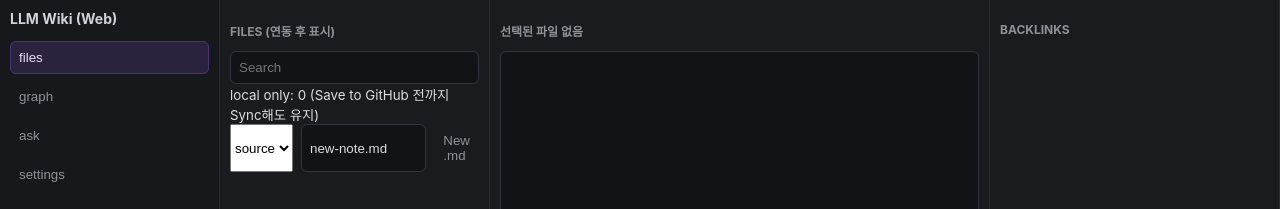
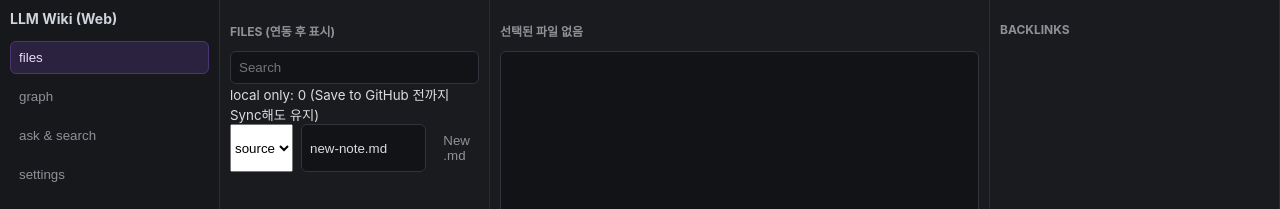
Before and after one commit to NameTakenK/MyTool, a React (Vite) app in the folder apps/web-app/: page / in a window 1280 px wide. Shown: the top 209 px of the page. Built offline with nearby package versions, Linux system fonts and the light colour scheme.

Commit message:
feat(web-app): rename Ask to Ask & Search with clickable results

```diff
--- a/apps/web-app/src/main.tsx
+++ b/apps/web-app/src/main.tsx
@@ -4,7 +4,7 @@ import ReactMarkdown from 'react-markdown';
 import './styles.css';
 
 type Doc = { path: string; content: string; zone: 'source' | 'wiki' };
-type Screen = 'files' | 'graph' | 'ask' | 'settings';
+type Screen = 'files' | 'graph' | 'askSearch' | 'settings';
 type GitHubConfig = {
   host: string;
   owner: string; repo: string; branch: string; token: string;
@@ -84,6 +84,7 @@ function App() {
   const [docs, setDocs] = useState<Doc[]>([]);
   const [active, setActive] = useState('');
   const [question, setQuestion] = useState('');
+  const [askMatches, setAskMatches] = useState<Doc[]>([]);
   const [search, setSearch] = useState('');
   const [screen, setScreen] = useState<Screen>('files');
   const [backups, setBackups] = useState<BackupSnapshot[]>([]);
@@ -226,9 +227,11 @@ function App() {
   }, [active]);
 
   const ask = () => {
-    const related = docs.filter((d) => d.content.toLowerCase().includes(question.toLowerCase()));
+    const q = question.trim().toLowerCase();
+    const related = q ? docs.filter((d) => d.content.toLowerCase().includes(q) || d.path.toLowerCase().includes(q)) : [];
+    setAskMatches(related);
     if (!related.length) return '아직 LLM 모델 연동은 없고, 현재는 문서 검색 기반 답변만 제공합니다.';
-    return `현재는 로컬 검색 기반입니다(LLM 미연동).\n답변 근거 문서:\n${related.map((d) => `- ${d.path}`).join('\n')}`;
+    return `현재는 로컬 검색 기반입니다(LLM 미연동).\n검색된 문서: ${related.length}개`;
   };
 
 
@@ -251,7 +254,7 @@ function App() {
   return <div className='app'>
     <aside className='left-nav'>
       <h2>LLM Wiki (Web)</h2>
-      {(['files', 'graph', 'ask', 'settings'] as Screen[]).map((s) => <button key={s} className={screen === s ? 'on' : ''} onClick={() => setScreen(s)}>{s}</button>)}
+      {(['files', 'graph', 'askSearch', 'settings'] as Screen[]).map((s) => <button key={s} className={screen === s ? 'on' : ''} onClick={() => setScreen(s)}>{s === 'askSearch' ? 'ask & search' : s}</button>)}
       <button onClick={() => syncFromServer('manual')}>Sync</button>
       <small>{status}</small>
     </aside>
@@ -278,7 +281,7 @@ function App() {
         </svg>
       </section>}
 
-      {screen === 'ask' && <section className='card ask-only'><h3>Ask Wiki</h3><p>현재는 LLM 모델 연동 전 단계입니다. 문서 검색 기반으로 답합니다.</p><input value={question} onChange={(e) => setQuestion(e.target.value)} /><pre>{question ? ask() : '질문을 입력하세요.'}</pre></section>}
+      {screen === 'askSearch' && <section className='card ask-only'><h3>Ask & Search</h3><p>현재는 LLM 모델 연동 전 단계입니다. 문서 검색 기반으로 답합니다.</p><input value={question} onChange={(e) => { setQuestion(e.target.value); }} placeholder='질문/키워드 입력' /><div style={{ marginTop: 8, marginBottom: 8 }}><button onClick={ask}>Search in Docs</button></div><pre>{question ? 'Search 버튼을 눌러 결과를 확인하세요.' : '질문을 입력하세요.'}</pre><h4>검색 결과</h4><ul>{askMatches.map((d) => <li key={d.path}><button onClick={() => { setActive(d.path); setScreen('files'); }}>{d.path}</button></li>)}</ul></section>}
 
       {screen === 'files' && <main className='layout'>
         <aside className='card'><h3>Files (연동 후 표시)</h3><input value={search} onChange={(e) => setSearch(e.target.value)} placeholder='Search' />
```
